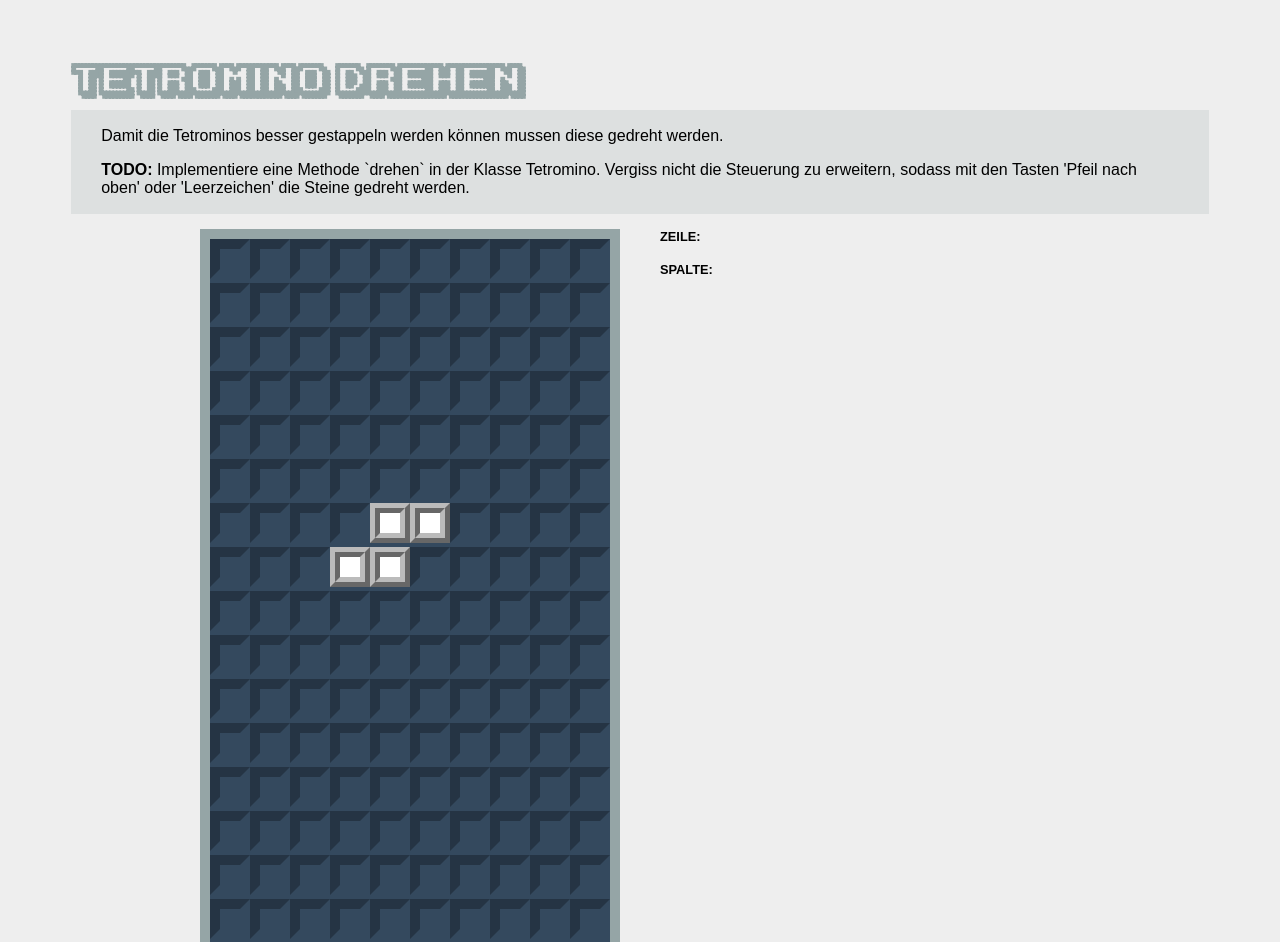
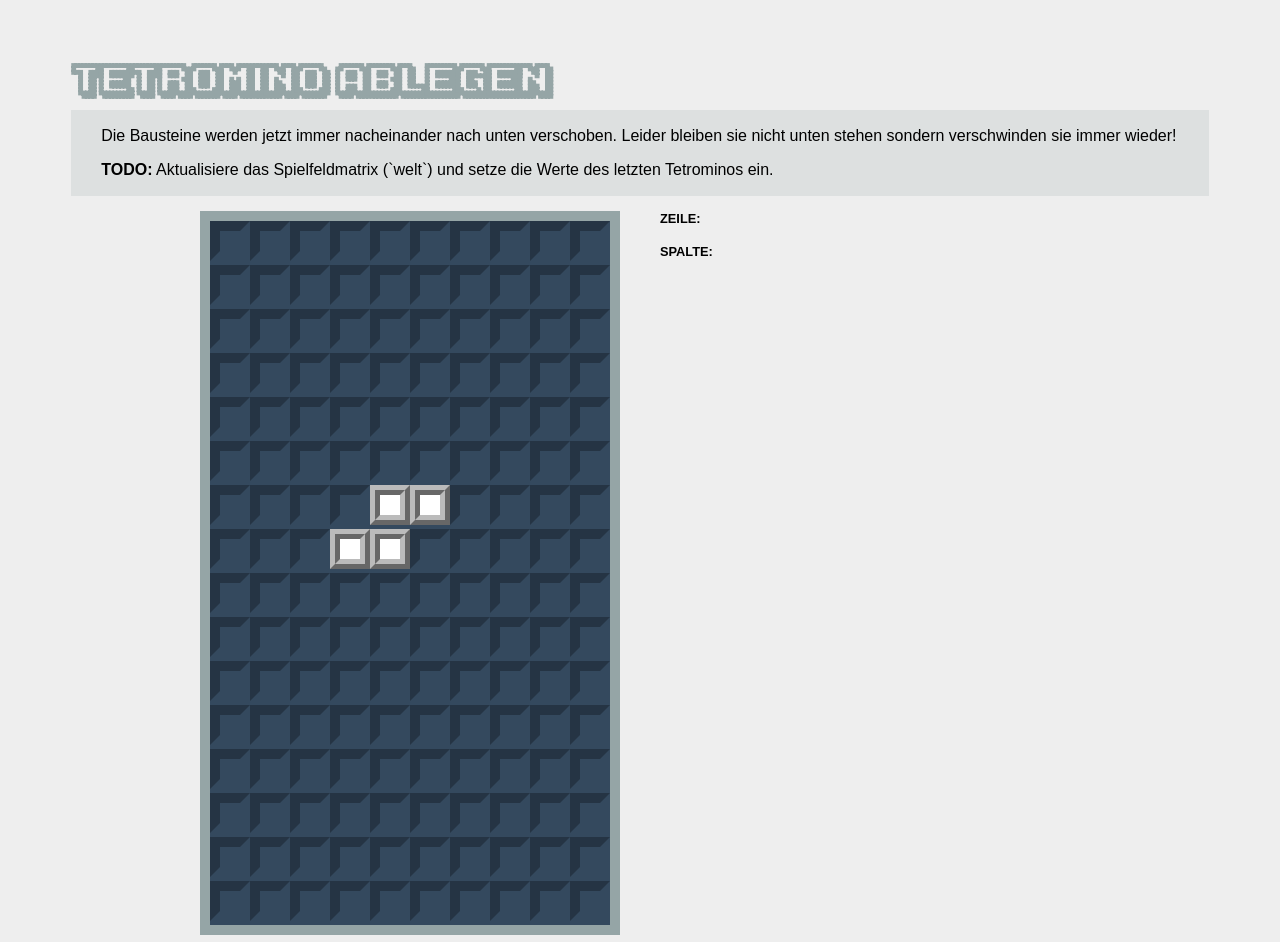
Before and after one commit to eddiriarte/motion-tetris, a website built with webpack: page projekt/vorlagen/index.html in a window 1280 px wide. Shown: the top 942 px of the page. Built offline with nearby package versions, Linux system fonts and the light colour scheme; a web font is replaced by a local one.

Commit message:
update task goals

```diff
--- a/projekt/skripte/Tetris.js
+++ b/projekt/skripte/Tetris.js
@@ -110,7 +110,10 @@ class Tetris {
     tetroAblegen() {
         // @TODO hier kommt dein Code....
         //       - generiere eine `welt` mit belegten Werte
-        //       -  vergiss nich ein neuer Tetromino hinterher zu schieben ;)
+
+        // ---
+        this.tetro = this.naechstesTetro;
+        this.naechstesTetro = zufaelligenBaustein();
     }
 
     tastenEventsBehandeln() {
--- a/projekt/vorlagen/index.html
+++ b/projekt/vorlagen/index.html
@@ -18,14 +18,14 @@
 <body>
 
     <div id="seite">
-        <h2>Tetromino drehen</h2>
+        <h2>Tetromino ablegen</h2>
 
         <article class="beschreibung">
-            <p>Damit die Tetrominos besser gestappeln werden können mussen diese gedreht werden.</p>
+            <p>Die Bausteine werden jetzt immer nacheinander nach unten verschoben.
+                Leider bleiben sie nicht unten stehen sondern verschwinden sie immer wieder!</p>
             <p>
                 <strong>TODO:</strong>
-                Implementiere eine Methode `drehen` in der Klasse Tetromino.
-                Vergiss nicht die Steuerung zu erweitern, sodass mit den Tasten 'Pfeil nach oben' oder 'Leerzeichen' die Steine gedreht werden.
+                Aktualisiere das Spielfeldmatrix (`welt`) und setze die Werte des letzten Tetrominos ein.
             </p>
 
         </article>
@@ -42,7 +42,6 @@
                 <label class="eingabe-beschreibung" id="tetro-spalte">Spalte: <span></span></label>
             </section>
 
-
         </div>
     </div>
 
```
